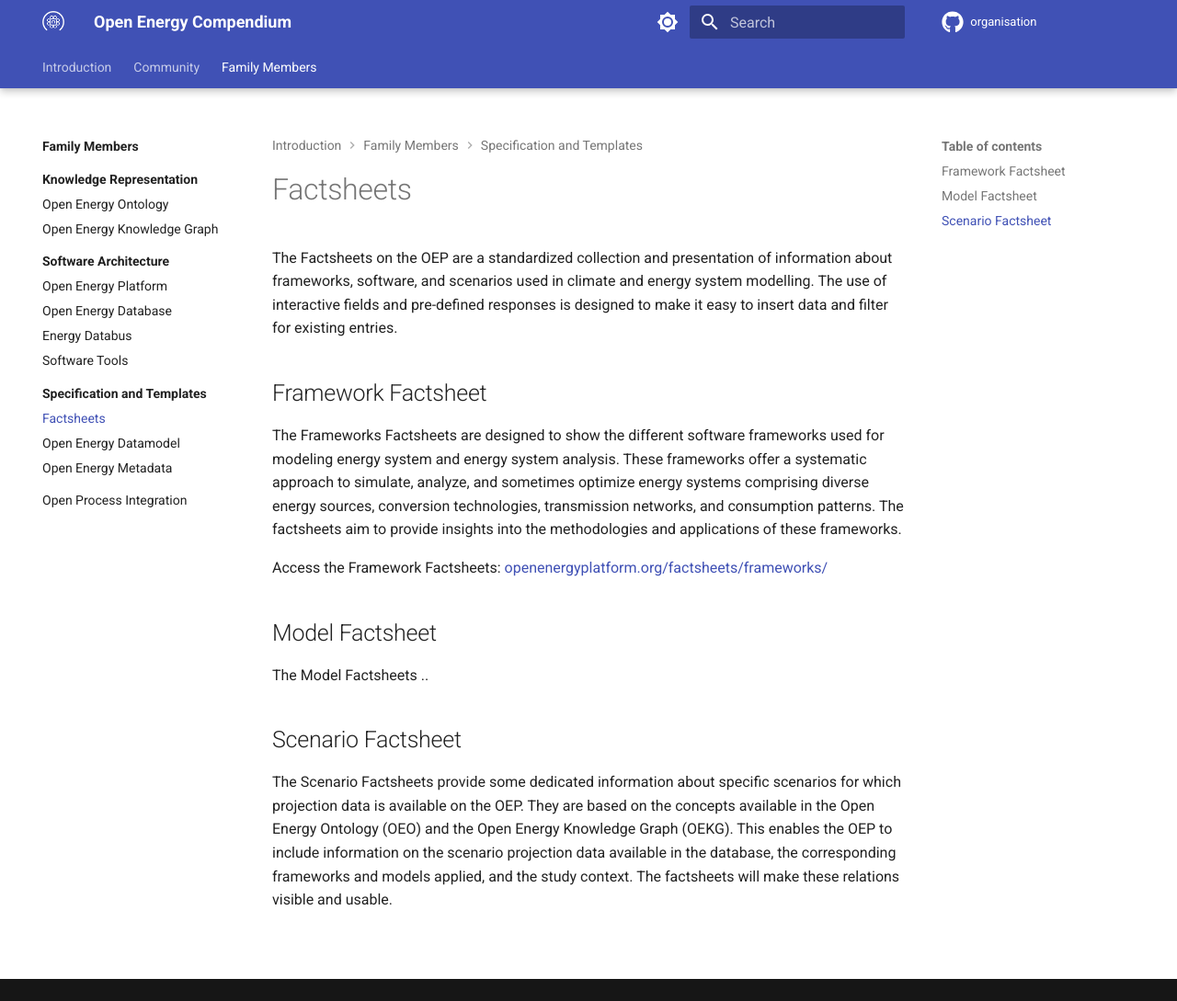
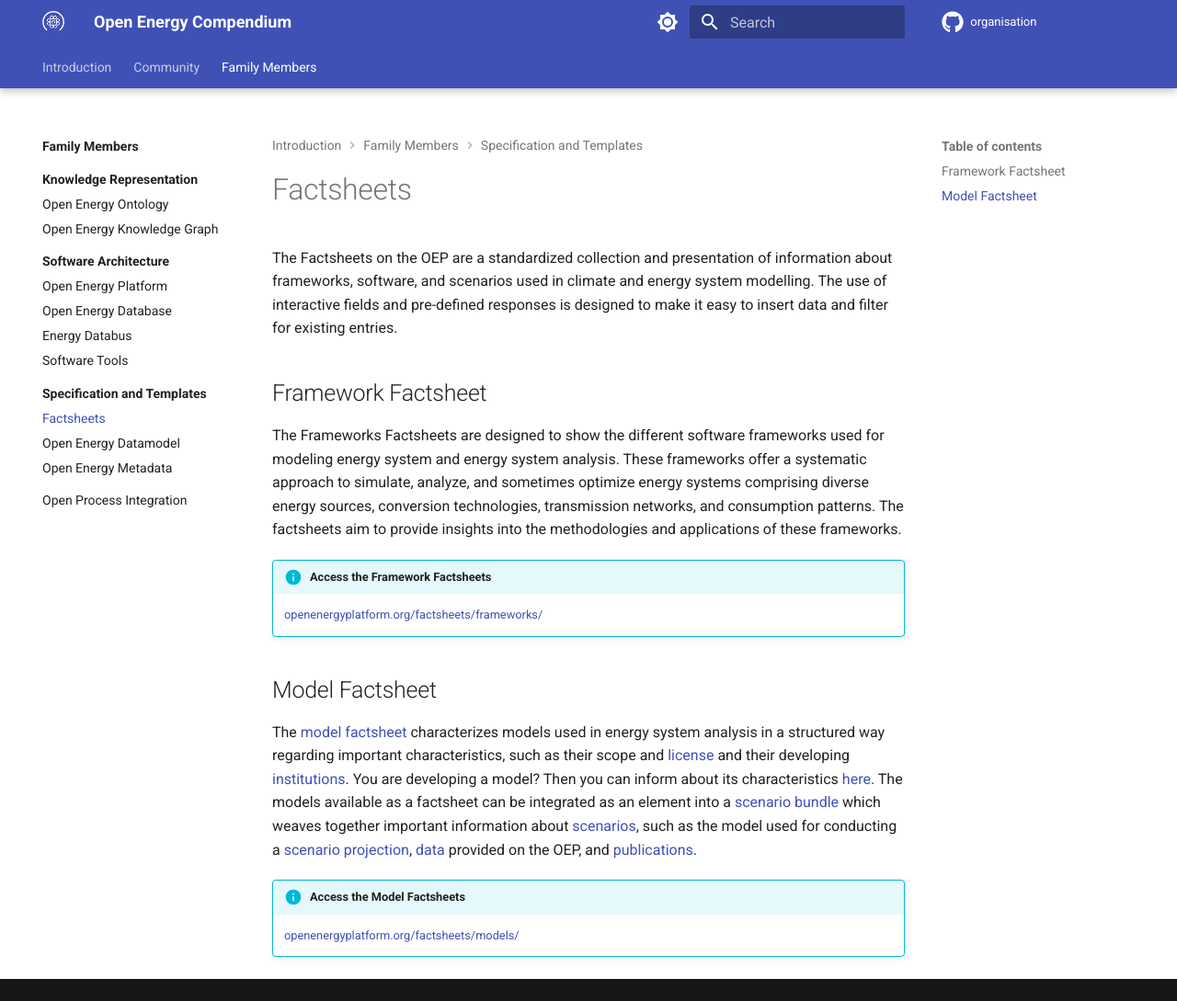
Before and after one commit to OpenEnergyPlatform/organisation, an MkDocs documentation site: the page built from compendium/family_members/templates-and-specification/factsheets.md, in a window 1280 px wide and 1089 px high. Shown: the whole window at 92% size. Built offline with MkDocs 1.6.1 and Material for MkDocs 9.7.7, drawn with Linux system fonts in a browser that asks for light colours; comment, search, counter and statistics services are not loaded.

Commit message:
remove outadted term scenario factsheet from factsheet documentation update model framework text #74

```diff
--- a/compendium/family_members/templates-and-specification/factsheets.md
+++ b/compendium/family_members/templates-and-specification/factsheets.md
@@ -16,19 +16,12 @@
 The factsheets aim to provide insights into the methodologies and applications
 of these frameworks.
 
-Access the Framework Factsheets: [openenergyplatform.org/factsheets/frameworks/](https://openenergyplatform.org/factsheets/frameworks/)
+!!! info "Access the Framework Factsheets"
+    [openenergyplatform.org/factsheets/frameworks/](https://openenergyplatform.org/factsheets/frameworks/)
 
 ## Model Factsheet
 
-The Model Factsheets ..
+The [model factsheet](http://openenergy-platform.org/ontology/oeo/OEO_00000277) characterizes models used in energy system analysis in a structured way regarding important characteristics, such as their scope and [license](https://openenergy-platform.org/ontology/oeo/OEO_00020015) and their developing [institutions](https://openenergy-platform.org/ontology/oeo/OEO_00000238). You are developing a model? Then you can inform about its characteristics [here](https://openenergy-platform.org/ontology/oeo/OEO_00000238). The models available as a factsheet can be integrated as an element into a [scenario bundle](https://openenergy-platform.org/scenario-bundles/main) which weaves together important information about [scenarios](http://openenergy-platform.org/ontology/oeo/OEO_00000364), such as the model used for conducting a [scenario projection](https://openenergy-platform.org/ontology/oeo/OEO_00010262), [data](https://openenergy-platform.org/ontology/oeo/IAO_0000027) provided on the OEP, and [publications](https://openenergy-platform.org/ontology/oeo/OEO_00020012).
 
-## Scenario Factsheet
-
-The Scenario Factsheets provide some dedicated information about specific
-scenarios for which projection data is available on the OEP.
-They are based on the concepts available in the Open Energy Ontology (OEO)
-and the Open Energy Knowledge Graph (OEKG).
-This enables the OEP to include information on the scenario projection
-data available in the database, the corresponding frameworks and models applied,
-and the study context.
-The factsheets will make these relations visible and usable.
+!!! info "Access the Model Factsheets"
+    [openenergyplatform.org/factsheets/models/](https://openenergy-platform.org/factsheets/models/)
```
